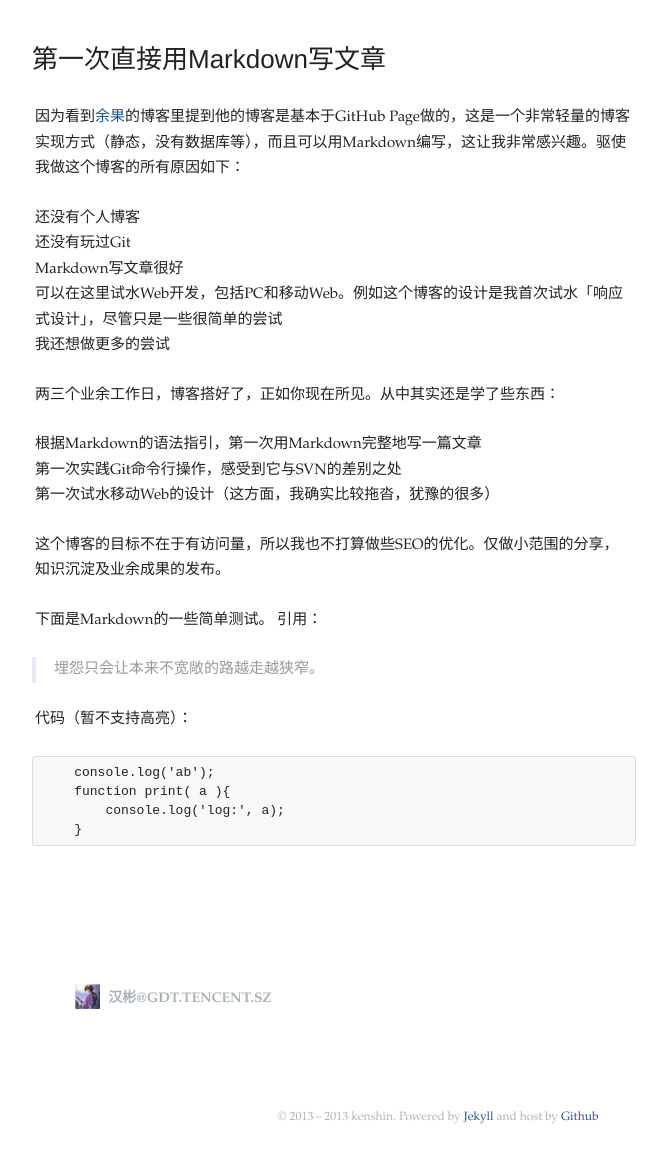
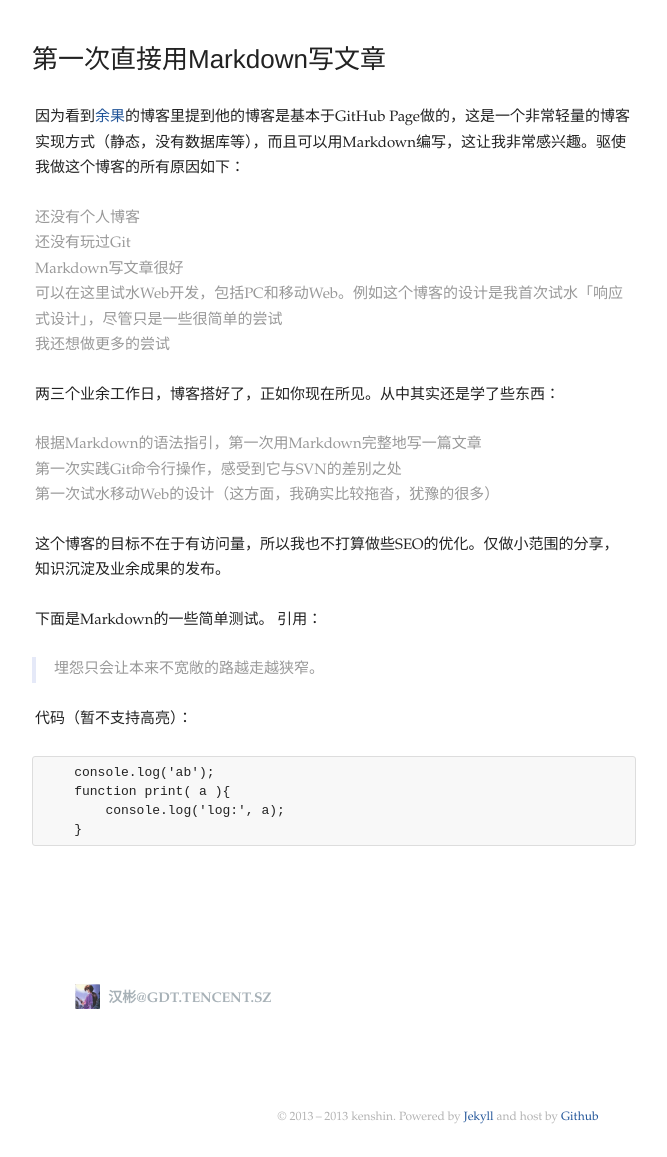
Before and after one commit to kenshinlin/archives, a Jekyll site: the page built from _posts/2013-10-21-testMd.md, in a window 1280 px wide. Shown: the whole page, without its empty margins (202-869 px from the left). Built offline with Jekyll 4.4.1, drawn with Linux system fonts in a browser that asks for light colours; comment, search, counter and statistics services are not loaded.

Commit message:
Update style.css

```diff
--- a/css/style.css
+++ b/css/style.css
@@ -33,11 +33,11 @@
   margin:1.6em 0;
   font-size:15px;
 }
-.article ul:{
+.article ul{
   list-style-type:decimal;
   color:#999;
 }
-.article ol:{
+.article ol{
   list-style-type:square;
   color: #999;
 }
```
